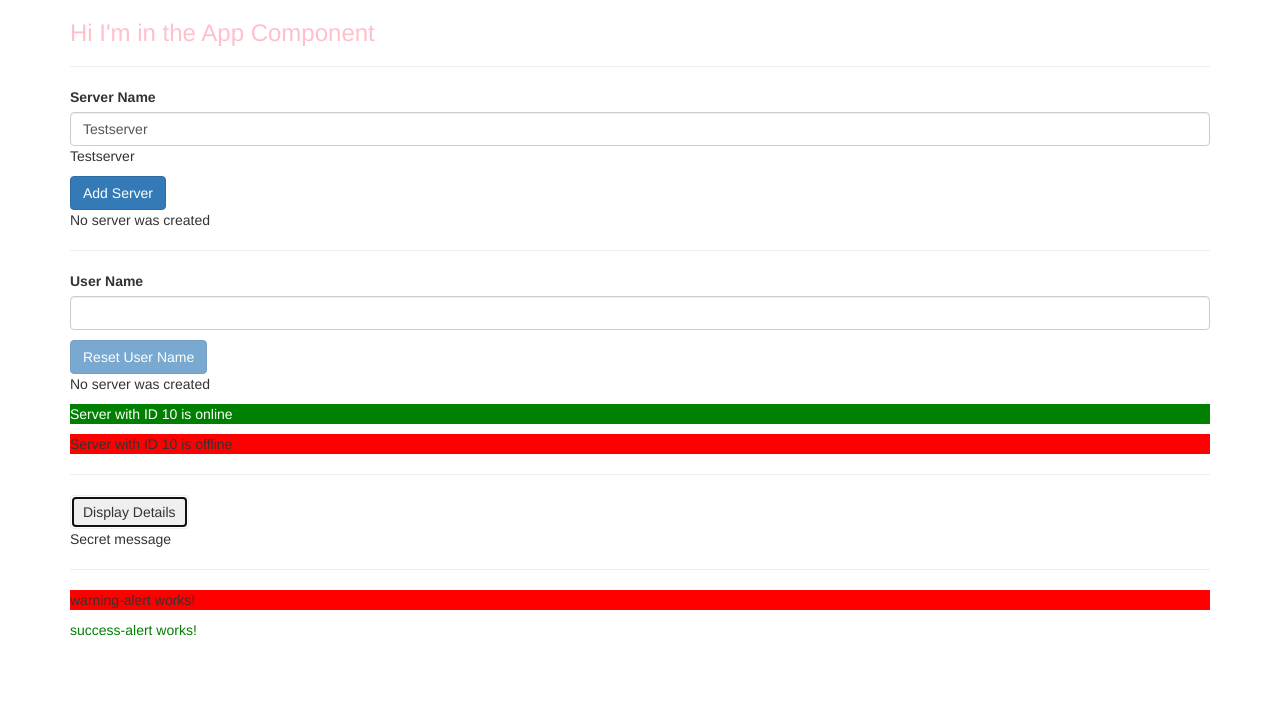
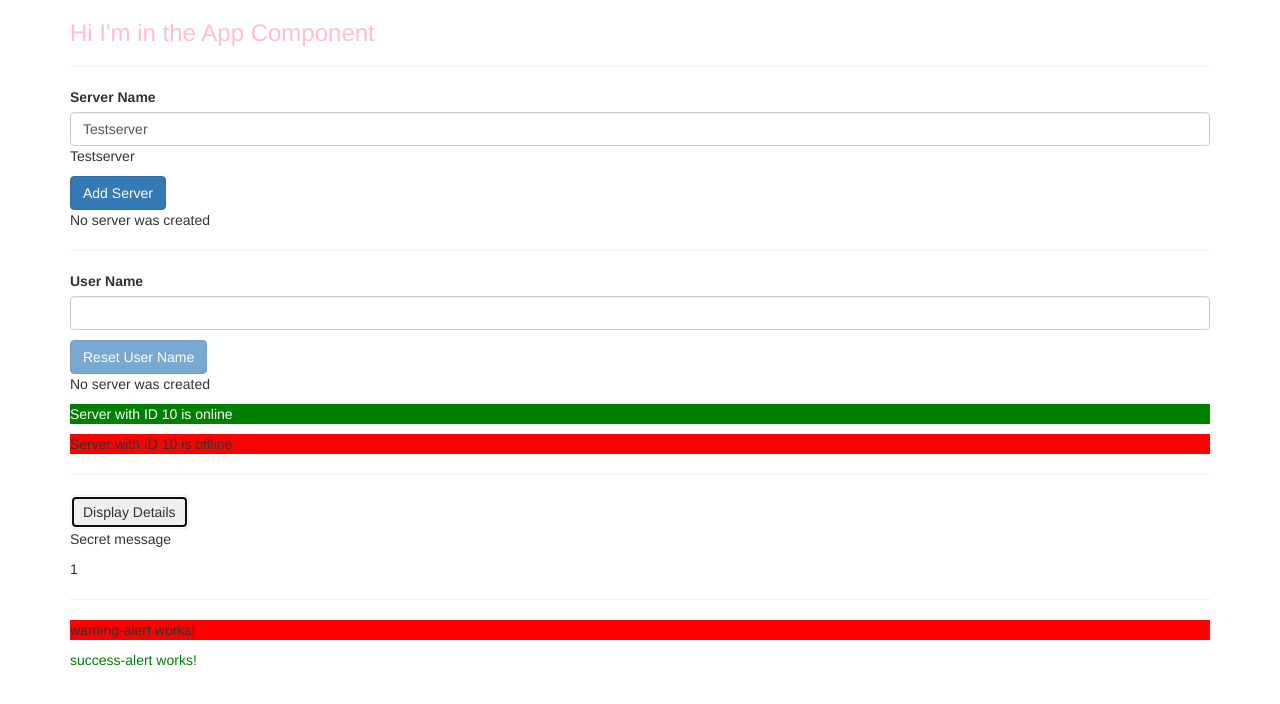
Before and after one commit to kitkogan/my-first-angular-app, an Angular app: page / in a window 1280 px wide. Both pictures are taken after a click on the button "Display Details". Shown: the top 704 px of the page. Built offline with nearby package versions, Linux system fonts and the light colour scheme.

Commit message:
add counter for button clicks

```diff
--- a/src/app/servers/servers.component.html
+++ b/src/app/servers/servers.component.html
@@ -24,8 +24,9 @@
 <ng-template #noServer><p>No server was created</p></ng-template>
 <app-server *ngFor="let server of servers"></app-server>
 <hr>
-<button
+  <button
   class="btn btn-dark"
-  (click)="showSecret = !showSecret">Display Details</button>
+  (click)="onToggleDetails()">Display Details</button>
   <p *ngIf="showSecret">Secret message</p>
+  <div *ngFor="let logItem of log">{{ logItem }}</div>
 <hr>
--- a/src/app/servers/servers.component.ts
+++ b/src/app/servers/servers.component.ts
@@ -14,6 +14,7 @@ export class ServersComponent implements OnInit {
   serverCreated = false;
   servers = ['Testserver', 'Testserver 2'];
   showSecret = false;
+  log = [];
   constructor() {
     setTimeout(() => {
       this.allowNewServer = true;
@@ -35,4 +36,9 @@ export class ServersComponent implements OnInit {
   onResetUsername() {
     this.userName = '';
   }
+
+  onToggleDetails() {
+    this.showSecret = !this.showSecret;
+    this.log.push(this.log.length + 1);
+  }
 }
```
